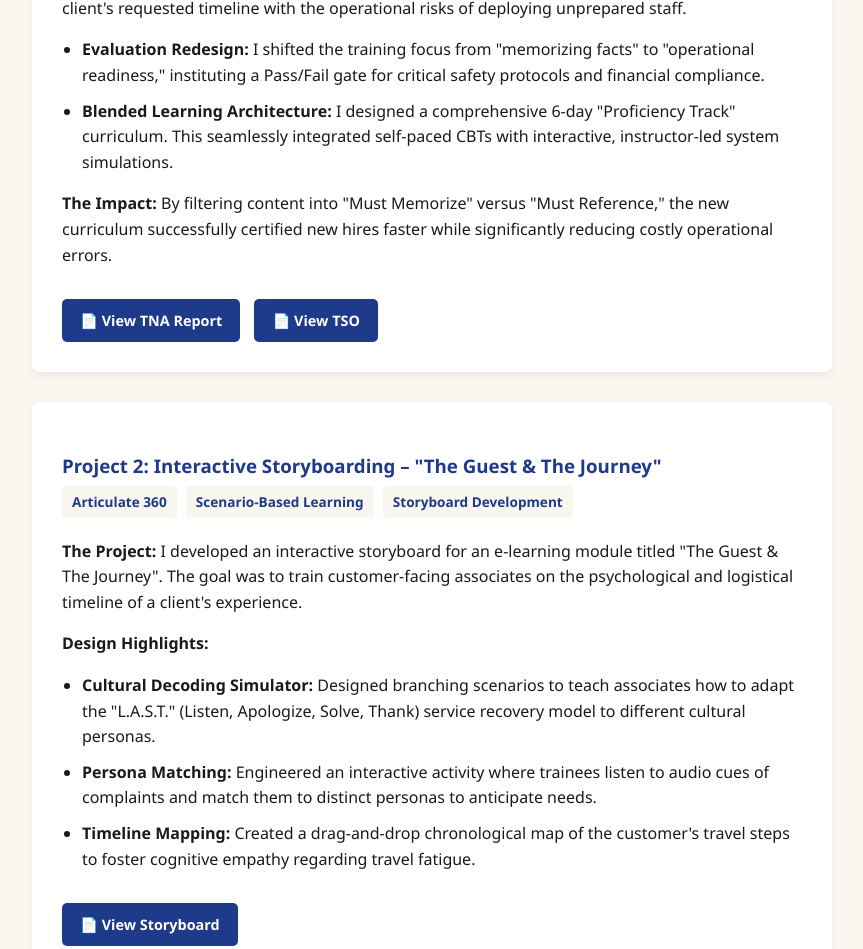
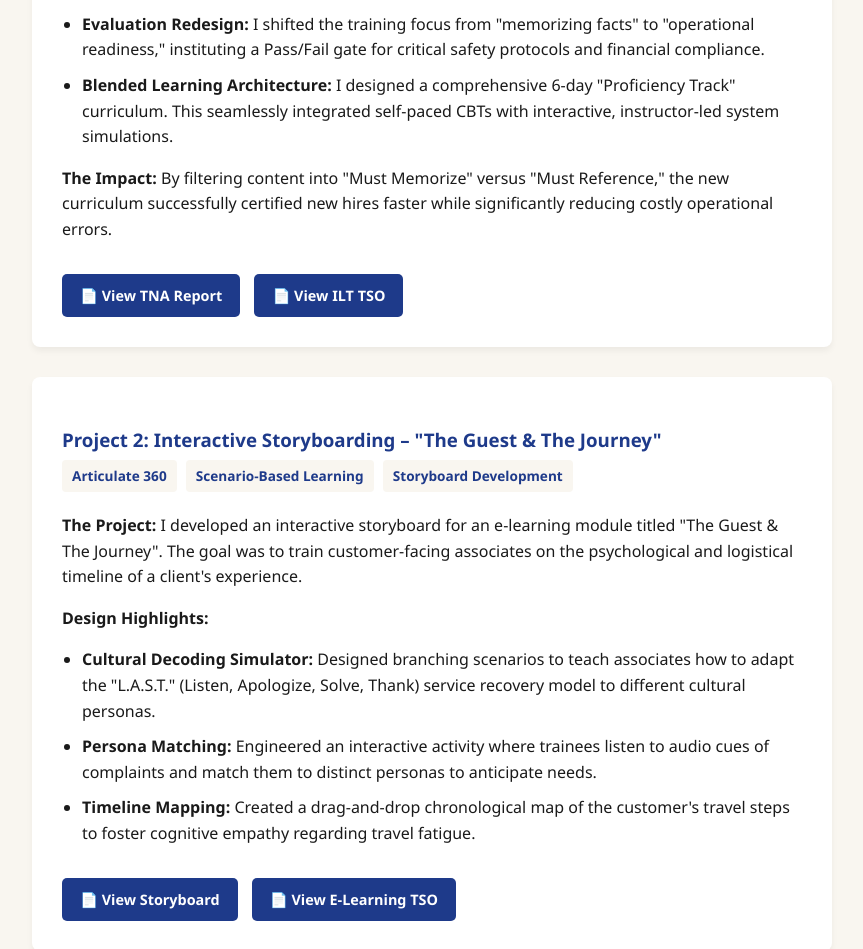
Before and after one commit to litasheryljoy/my-portfolio, a plain HTML site: page index.html in a window 1280 px wide. Shown: the part 1016-1965 px from the top of the page, without its empty margins (208-1071 px from the left). Drawn offline with Linux system fonts and the light colour scheme.

Commit message:
Update index.html

```diff
--- a/index.html
+++ b/index.html
@@ -1,4 +1,3 @@
-HTML
 <!DOCTYPE html>
 <html lang="en">
 <head>
@@ -178,7 +177,7 @@ HTML
 
         <!-- EMBEDDED FILE LINKS -->
         <a href="Guest Services Sample TNA Report.docx" class="btn" target="_blank">📄 View TNA Report</a>
-        <a href="Guest Services_Sample_TSO_v0.01.pdf" class="btn" target="_blank">📄 View TSO</a>
+        <a href="Guest Services Sample TSO for ILT.pdf" class="btn" target="_blank">📄 View ILT TSO</a>
     </div>
 
     <div class="card">
@@ -198,6 +197,7 @@ HTML
 
         <!-- EMBEDDED FILE LINKS -->
         <a href="Sample Storyboard_v2.docx" class="btn" target="_blank">📄 View Storyboard</a>
+        <a href="Guest Services Sample TSO for eLearning.pdf" class="btn" target="_blank">📄 View E-Learning TSO</a>
     </div>
 
     <div class="card">
```
